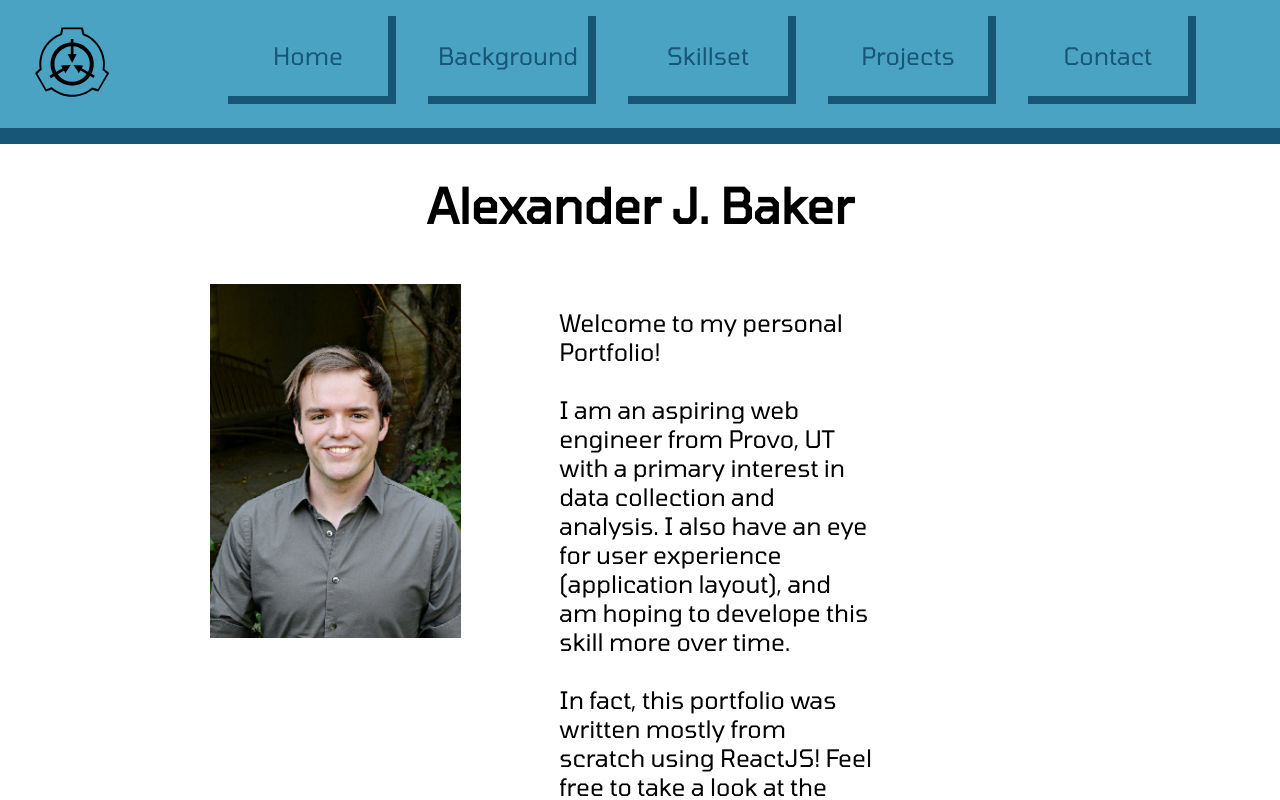
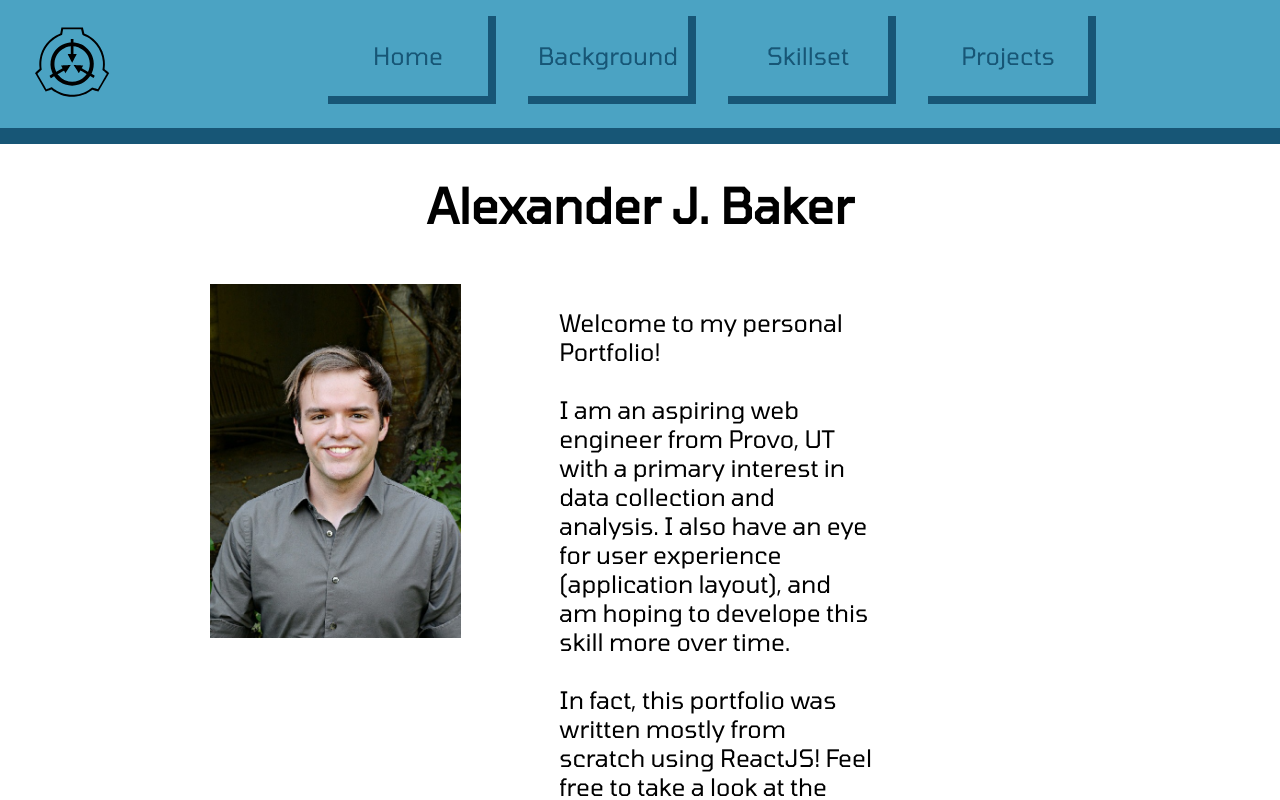
Before and after one commit to AlexJetB/alexjoebaker-portfolio, a React (Create React App) app: page / in a window 1280 px wide. Shown: the top 800 px of the page. Built offline with nearby package versions, Linux system fonts and the light colour scheme.

Commit message:
Hide contact for now, add wip note

```diff
--- a/src/pages/Home.js
+++ b/src/pages/Home.js
@@ -19,6 +19,8 @@ const Home = () => {
           the link below! <br />
         <br />
           <img src={github_logo}/><a href="https://github.com/AlexJetB/alexjoebaker-portfolio.git">github.com/AlexJetB/alexjoebaker-portfolio.git</a>
+        <br />
+          This site is still under construction!
         </div>
       </Item>
     </PageOverview>
--- a/src/partials/Navigation.js
+++ b/src/partials/Navigation.js
@@ -14,7 +14,7 @@ const Navigation = () => {
                 <Link className="Navigation-bar-button" to="/bg">Background</Link>
                 <Link className="Navigation-bar-button" to="/sk">Skillset</Link>
                 <Link className="Navigation-bar-button" to="/pr">Projects</Link>
-                <Link className="Navigation-bar-button" to="/ct">Contact</Link>
+                {/* <Link className="Navigation-bar-button" to="/ct">Contact</Link> */}
             </div>
         </div>
     );
```
